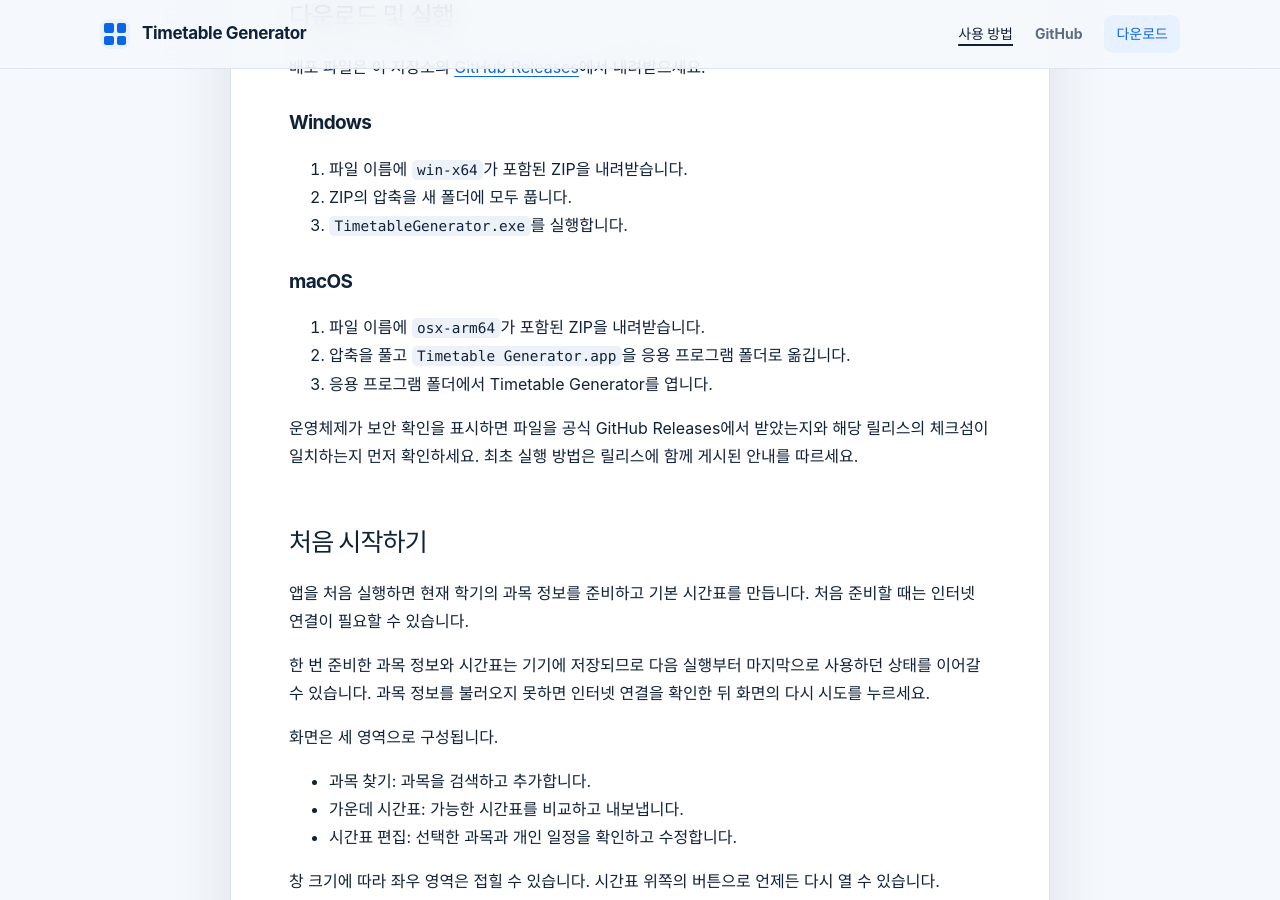
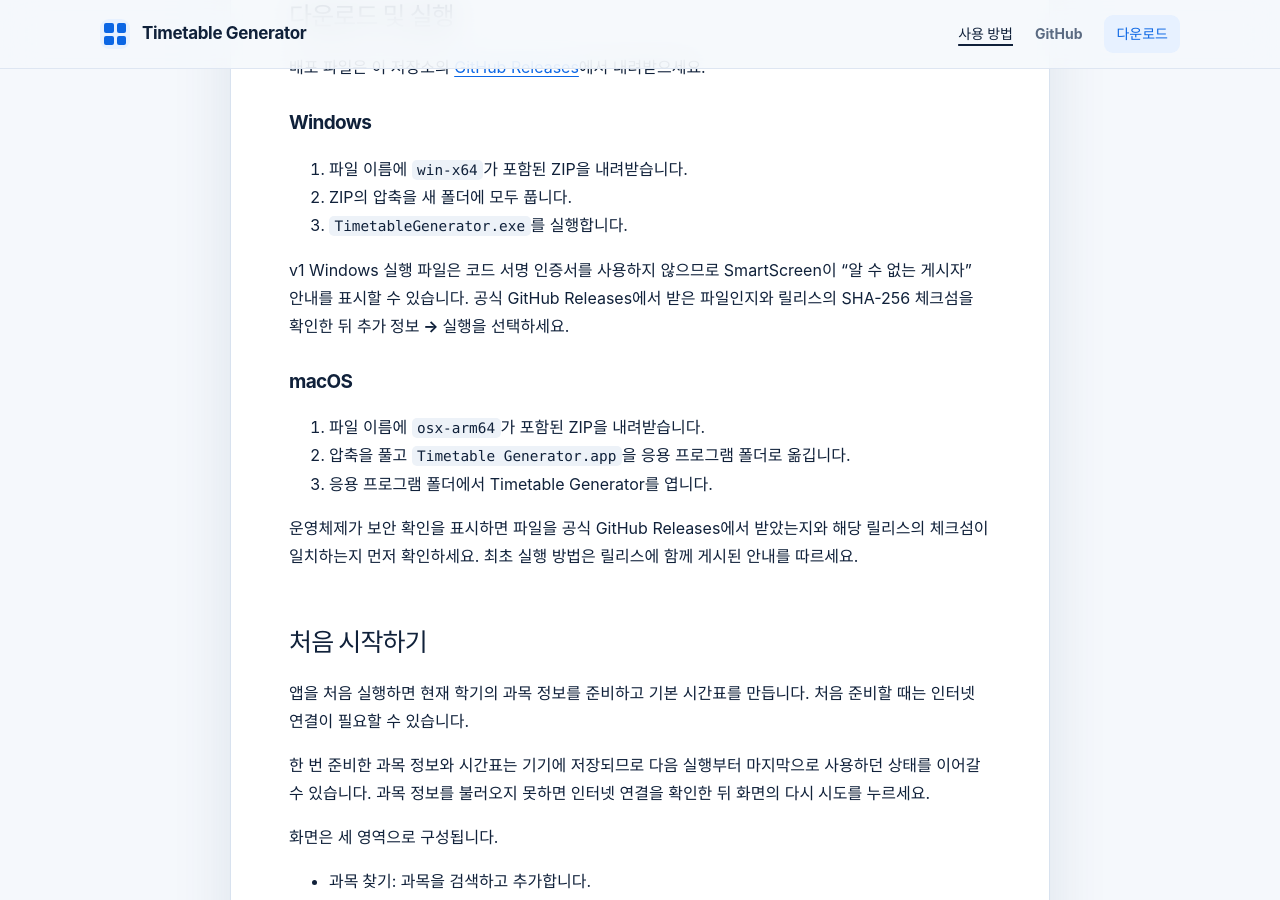
Before and after one commit to potterLim/timetable-generator, a Jekyll site: the page built from docs/guide.md, in a window 1280 px wide and 900 px high, scrolled down 383 px. Built offline with Jekyll 4.4.1, drawn with Linux system fonts in a browser that asks for light colours.

Commit message:
build: define unsigned Windows release policy

```diff
--- a/docs/guide.md
+++ b/docs/guide.md
@@ -22,6 +22,11 @@ Timetable Generator는 과목과 분반을 선택하면 겹치지 않는 시간
 1. 파일 이름에 `win-x64`가 포함된 ZIP을 내려받습니다.
 2. ZIP의 압축을 새 폴더에 모두 풉니다.
 3. `TimetableGenerator.exe`를 실행합니다.
+
+v1 Windows 실행 파일은 코드 서명 인증서를 사용하지 않으므로
+SmartScreen이 "알 수 없는 게시자" 안내를 표시할 수 있습니다.
+공식 GitHub Releases에서 받은 파일인지와 릴리스의 SHA-256 체크섬을 확인한 뒤
+**추가 정보 → 실행**을 선택하세요.
 
 ### macOS
 
```
Also changed, not shown: docs/distribution.md (+19 -15 lines), .github/workflows/quality.yml, 6 other files.
